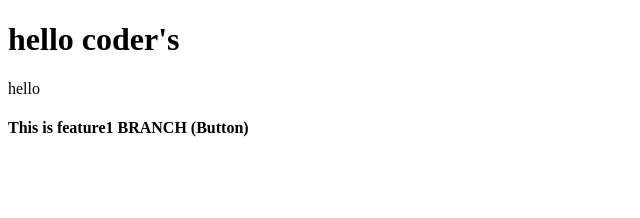
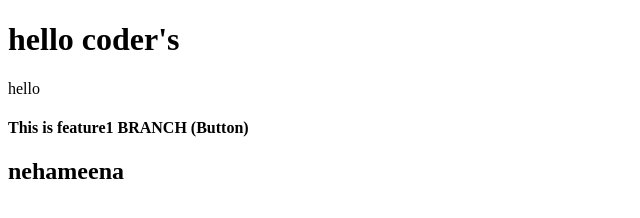
Before and after one commit to NehaMeena-debug/localrepo, a plain HTML site: page index.html in a window 1280 px wide. Shown: the whole page, without its empty margins (0-640 px from the left). Drawn offline with Linux system fonts and the light colour scheme.

Commit message:
add new heading

```diff
--- a/index.html
+++ b/index.html
@@ -10,5 +10,6 @@
    <h1>hello coder's</h1>
    <p>hello</p>
    <h4> This is feature1 BRANCH (Button)</h4>
+   <h2>nehameena</h2>
 </body>
 </html>
```
